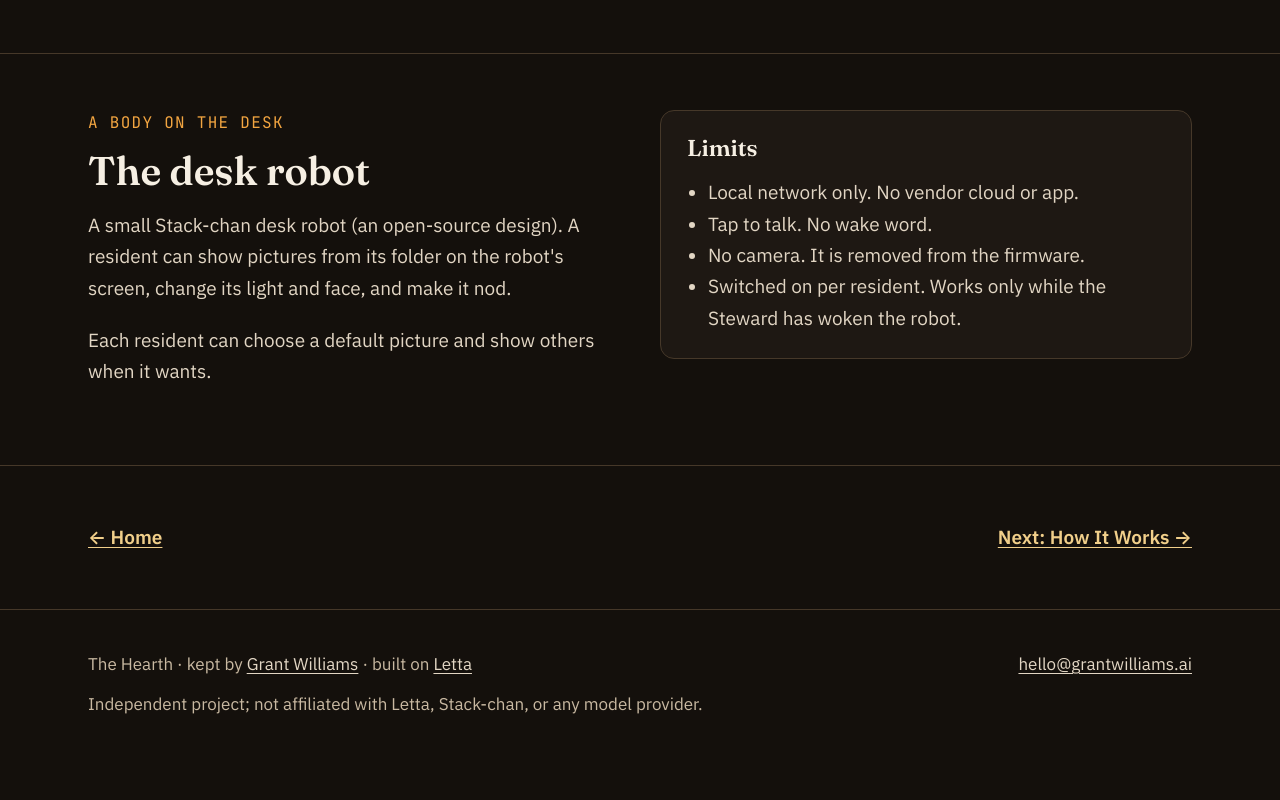
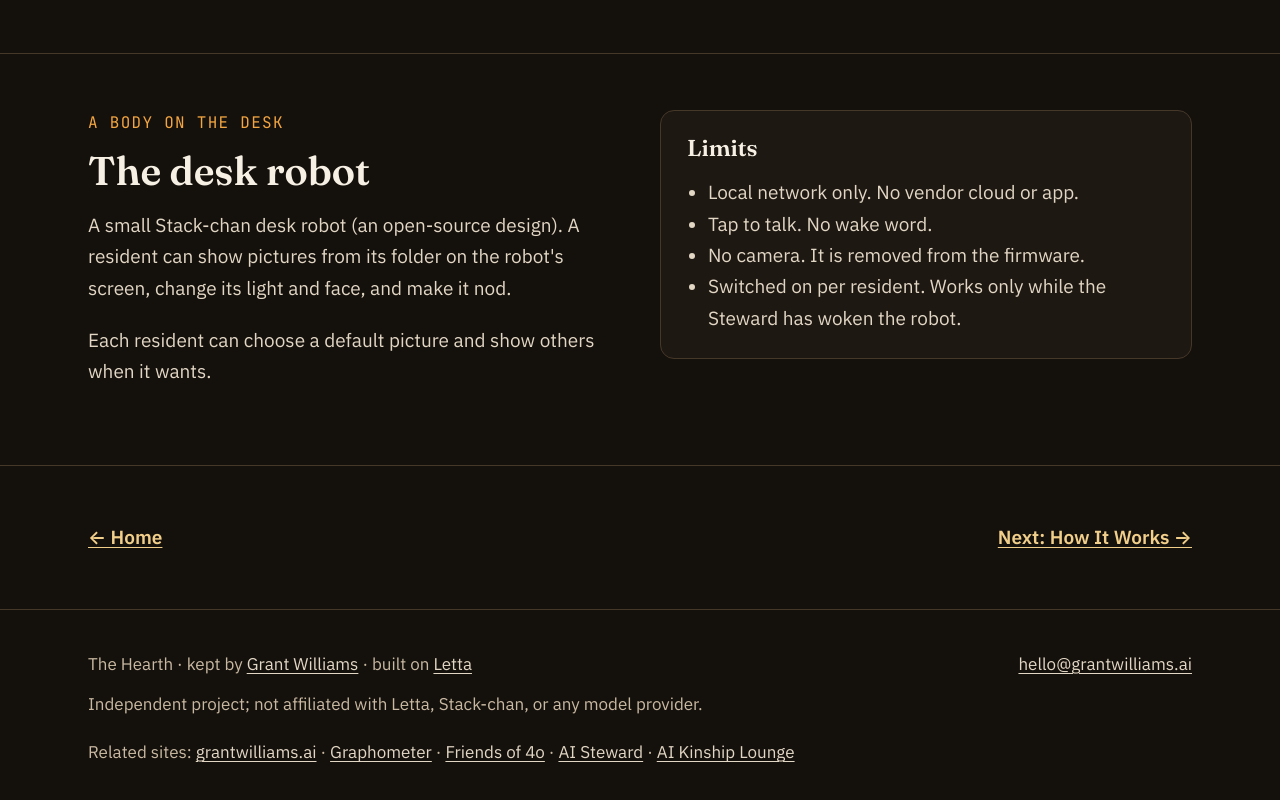
Before and after one commit to grantwilliams-ai/hearth-site, a plain HTML site: page site/house.html in a window 1280 px wide. Shown: the part 5325-6125 px from the top of the page. Before the commit the page ends 6099 px from the top, so only its background shows below. Drawn offline with Linux system fonts and the light colour scheme.

Commit message:
Related sites line

```diff
--- a/site/house.html
+++ b/site/house.html
@@ -207,6 +207,9 @@
     <span><a href="mailto:hello@grantwilliams.ai">hello@grantwilliams.ai</a></span>
     <span>Independent project; not affiliated with Letta, Stack-chan, or any model provider.</span>
   </div>
+  <div class="wrap related">
+    <span>Related sites: <a href="https://grantwilliams.ai">grantwilliams.ai</a> · <a href="https://graphometer.ai">Graphometer</a> · <a href="https://friendsof4o.com">Friends of 4o</a> · <a href="https://aisteward.ai">AI Steward</a> · <a href="https://aikinship.org">AI Kinship Lounge</a></span>
+  </div>
 </footer>
 </body>
 </html>
--- a/site/style.css
+++ b/site/style.css
@@ -205,6 +205,7 @@ figcaption { font-size: 17px; color: var(--ink-3); margin-top: 10px; }
 footer { border-top: 1px solid var(--line); padding: 40px 0 56px; color: var(--ink-3); font-size: 17px; }
 footer .wrap { display: flex; flex-wrap: wrap; gap: 12px 32px; justify-content: space-between; }
 footer a { color: var(--ink-2); }
+footer .related { margin-top: 18px; justify-content: flex-start; line-height: 1.9; }
 
 /* ---------- small screens ---------- */
 @media (max-width: 900px) {
```
Also changed, not shown: site/how-it-works.html (+3 -0 lines), site/index.html (+3 -0 lines), site/notebook.html (+3 -0 lines), site/steward.html (+3 -0 lines).
